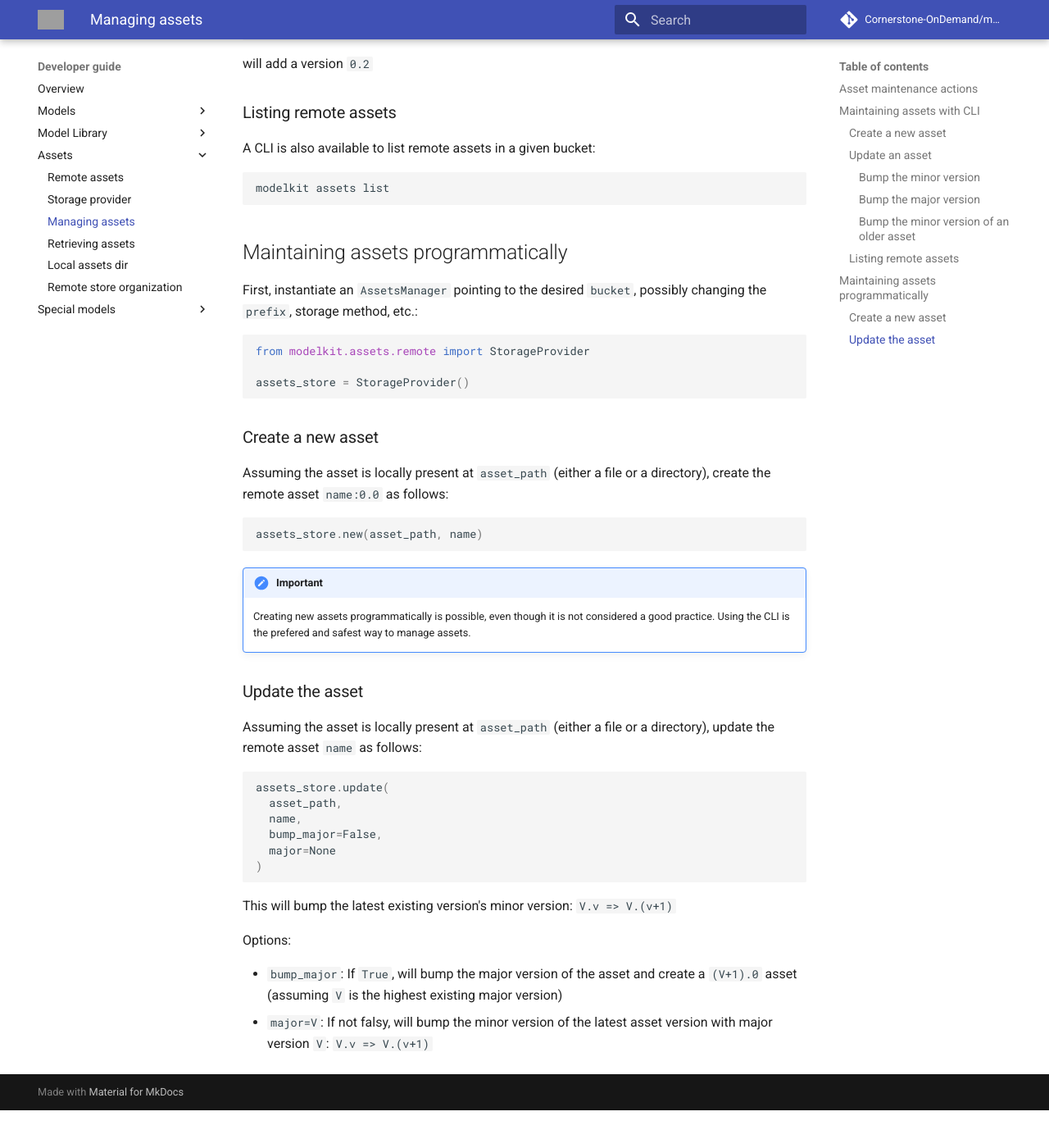
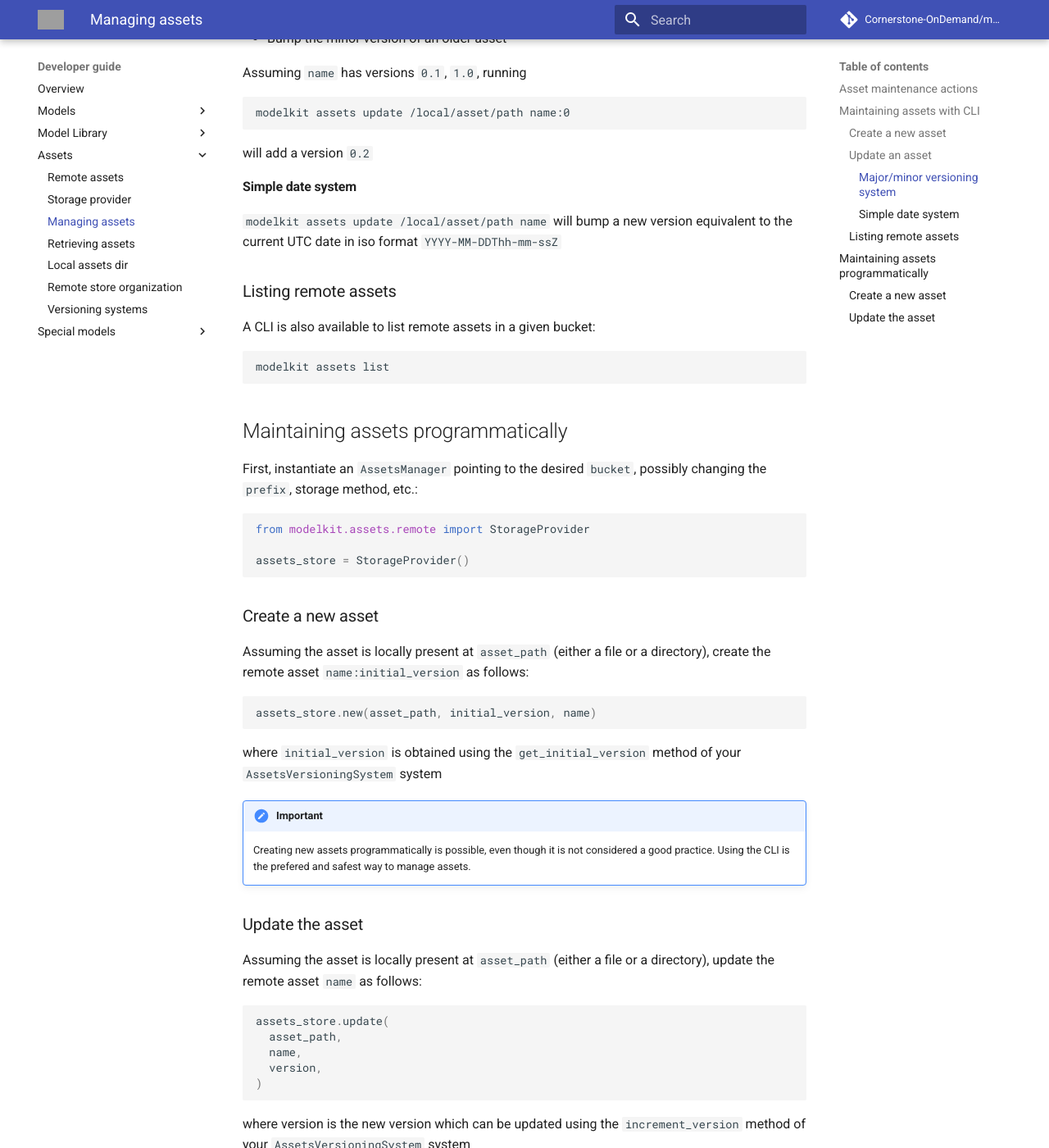
Before and after one commit to Cornerstone-OnDemand/modelkit, an MkDocs documentation site: the page built from docs/assets/managing_assets.md, in a window 1280 px wide and 1400 px high, scrolled down 1504 px. Shown: the whole window at 82% size. Built offline with MkDocs 1.6.1 and Material for MkDocs 9.7.7, drawn with Linux system fonts in a browser that asks for light colours; comment, search, counter and statistics services are not loaded; before the commit the page ends 2858 px from its top, so only the background shows below that; some of the changed text lies outside the part shown; grey boxes are pictures that could not be loaded.

Commit message:
doc: update versioning documentation

````diff
--- a/docs/assets/managing_assets.md
+++ b/docs/assets/managing_assets.md
@@ -4,8 +4,8 @@ This section describes how to push assets either manually using CLI or programma
 
 Since assets are immutable, there are only two actions one can take to affect the remotely stored assets.
 
-- _update_ an existing asset: If the *asset name* already exists remotely, the appropriate action is to _update_ it. It is possible to update either the `minor` version, or the `major` version.
-- _create_ a new asset: If this is the first time that this asset *asset name*  is created, the correct action is the create it, which will assign it the `0.0` version.
+- _update_ an existing asset: If the *asset name* already exists remotely, the appropriate action is to _update_ it.
+- _create_ a new asset: If this is the first time that this asset *asset name*  is created, the correct action is the create it.
 
 `modelkit` does not offer ways to delete or replace assets.
 
@@ -24,40 +24,50 @@ To create a new asset:
 modelkit assets new /path/to/asset/locally asset_name
 ```
 
-After prompting you for confirmation, it will create a remote asset with version `0.0`.
+After prompting you for confirmation, it will create a remote asset with initial version.
+
+(e.g. `0.0` for default major/minor versioning system, or the current date for "simple date" system)
 
 ### Update an asset
 
-Use `modelkit assets update` to update an existing asset using a local file or directory at `/local/asset/path`.
-
-#### Bump the minor version
-
-Assuming `name` has versions `0.1`, `1.1`, running
-```
-modelkit assets update /local/asset/path name
-```
-will add a version `1.2`
+Use `modelkit assets update` to update an existing asset using a local file or directory at `/local/asset/path`
+under a new version according to the version system.
 
 
-#### Bump the major version
+#### Major/minor versioning system
+  - Bump the minor version
 
-Assuming `name` has versions `0.1`, `1.0`, running
-
-```
-modelkit assets update /local/asset/path name --bump-major
-```
-
-After prompting your for confirmation, it will add a version `2.0`
+  Assuming `name` has versions `0.1`, `1.1`, running
+  ```
+  modelkit assets update /local/asset/path name
+  ```
+  will add a version `1.2`
 
 
-#### Bump the minor version of an older asset
+  - Bump the major version
 
-Assuming `name` has versions `0.1`, `1.0`, running
+  Assuming `name` has versions `0.1`, `1.0`, running
 
-```
-modelkit assets update /local/asset/path name:0
-```
-will add a version `0.2`
+  ```
+  modelkit assets update /local/asset/path name --bump-major
+  ```
+
+  After prompting your for confirmation, it will add a version `2.0`
+
+
+  - Bump the minor version of an older asset
+
+  Assuming `name` has versions `0.1`, `1.0`, running
+
+  ```
+  modelkit assets update /local/asset/path name:0
+  ```
+  will add a version `0.2`
+
+#### Simple date system
+
+  `modelkit assets update /local/asset/path name` will bump a new version equivalent to
+  the current UTC date in iso format `YYYY-MM-DDThh-mm-ssZ`
 
 
 ### Listing remote assets
@@ -81,16 +91,18 @@ assets_store = StorageProvider()
 ### Create a new asset
 
 Assuming the asset is locally present at `asset_path` (either a file or a directory),
-create the remote asset `name:0.0` as follows:
+create the remote asset `name:initial_version` as follows:
 
 ```python
-assets_store.new(asset_path, name)
+assets_store.new(asset_path, initial_version, name)
 ```
+
+where `initial_version` is obtained using the `get_initial_version` method of
+your `AssetsVersioningSystem` system
 
 !!! important
     Creating new assets programmatically is possible, even though it is not considered a good practice.
     Using the CLI is the prefered and safest way to manage assets.
-
 
 
 ### Update the asset
@@ -101,14 +113,9 @@ Assuming the asset is locally present at `asset_path` (either a file or a direct
 assets_store.update(
   asset_path,
   name,
-  bump_major=False,
-  major=None
+  version,
 )
 ```
 
-This will bump the latest existing version's minor version: `V.v => V.(v+1)`
-
-Options:
-
-- `bump_major`: If `True`, will bump the major version of the asset and create a `(V+1).0` asset (assuming `V` is the highest existing major version)
-- `major=V`: If not falsy, will bump the minor version of the latest asset version with major version `V`:  `V.v => V.(v+1)`
+where version is the new version which can be updated using the `increment_version` method of
+your `AssetsVersioningSystem` system
--- a/mkdocs.yml
+++ b/mkdocs.yml
@@ -28,6 +28,7 @@ nav:
       - Retrieving assets: 'assets/retrieving_assets.md'
       - Local assets dir: 'assets/assets_dir.md'
       - Remote store organization: 'assets/store_organization.md'
+      - Versioning systems: 'assets/versioning.md'
     - Special models:
       - Tensorflow models: 'library/special/tensorflow.md'
       - Distant Models: 'library/special/distant.md'
````
Also changed, not shown: docs/assets/remote_assets.md (+8 -3 lines), docs/assets/versioning.md (added, +63 -0 lines), docs/configuration.md (+3 -0 lines).
